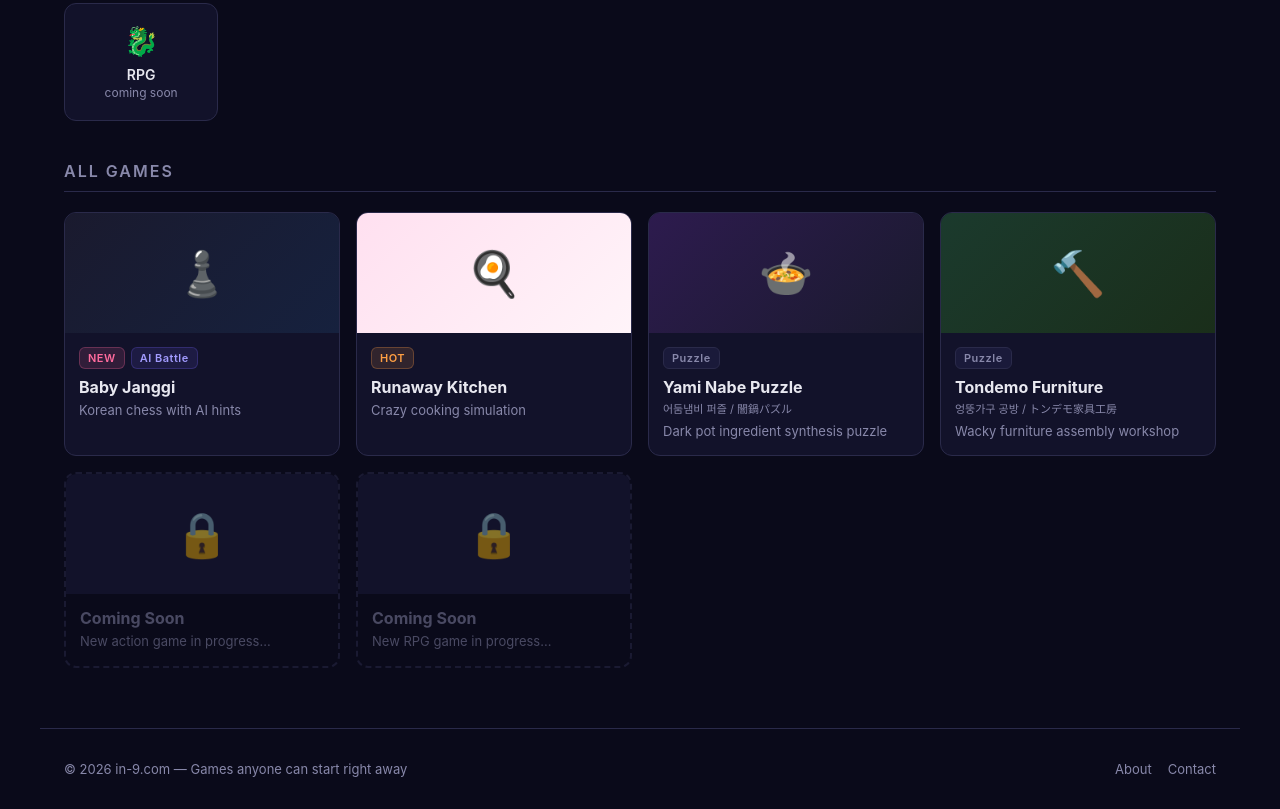
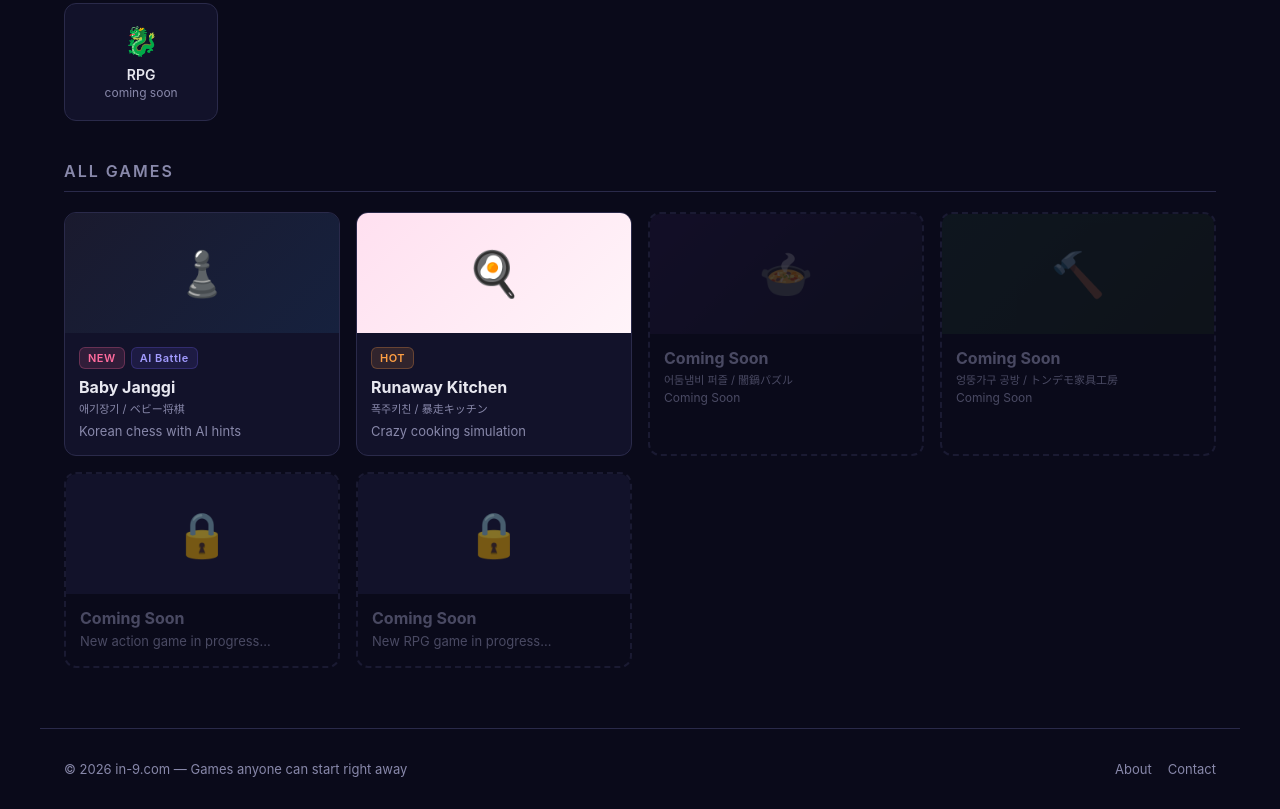
Before and after one commit to in9-git/game, a plain HTML site: page index.html in a window 1280 px wide. Shown: the part 1048-1857 px from the top of the page. Drawn offline with Linux system fonts and the light colour scheme.

Commit message:
어둠냄비/엉뚱가구 Coming Soon 전환, 그리드 부제목 추가, 게임수 조정

```diff
--- a/index.html
+++ b/index.html
@@ -380,7 +380,7 @@ body {
         <button onclick="setLang('en')" data-lang="en">EN</button>
       </div>
       <div class="header-stats">
-        <span data-i18n="games">게임 <span class="stat-num" id="totalGames">4</span></span>
+        <span data-i18n="games">게임 <span class="stat-num" id="totalGames">2</span></span>
         <span data-i18n="categories">카테고리 <span class="stat-num">8</span></span>
       </div>
     </div>
@@ -515,6 +515,7 @@ body {
           <span class="tag tag-ai" id="tag-grid-janggi-ai">AI</span>
         </div>
         <div class="game-card-title" id="janggi-grid-title">애기장기</div>
+        <div class="game-card-desc" id="janggi-grid-sub" style="font-size:11px;color:var(--text-dim);margin-bottom:4px;">ベビー将棋 / Baby Janggi</div>
         <div class="game-card-desc" id="janggi-grid-desc">AI 훈수와 함께하는 한국 전통 장기</div>
       </div>
     </a>
@@ -526,33 +527,28 @@ body {
           <span class="tag tag-hot">HOT</span>
         </div>
         <div class="game-card-title" id="kitchen-grid-title">폭주키친</div>
+        <div class="game-card-desc" id="kitchen-grid-sub" style="font-size:11px;color:var(--text-dim);margin-bottom:4px;">暴走キッチン / Runaway Kitchen</div>
         <div class="game-card-desc" id="kitchen-grid-desc">폭주 요리 합성 시뮬레이션</div>
       </div>
     </a>
 
-    <a class="game-card" href="puzzle/yaminabe/" data-cat="puzzle,casual">
-      <div class="game-card-banner" style="background: linear-gradient(135deg, #2d1b4e, #1a1a2e);">🍲</div>
+    <div class="game-card coming-soon" data-cat="puzzle,casual">
+      <div class="game-card-banner" style="background: linear-gradient(135deg, #2d1b4e, #1a1a2e); opacity:0.5;">🍲</div>
       <div class="game-card-body">
-        <div class="card-tags" style="margin-bottom:8px;">
-          <span class="tag tag-cat" id="tag-grid-yami">퍼즐</span>
-        </div>
-        <div class="game-card-title" id="yami-title">어둠냄비 퍼즐</div>
-        <div class="game-card-desc" id="yami-sub" style="font-size:11px;color:var(--text-dim);margin-bottom:4px;">闇鍋パズル / Yami Nabe Puzzle</div>
-        <div class="game-card-desc" id="yami-desc">마계의 어둠냄비 소재 합성 퍼즐</div>
+        <div class="game-card-title" id="yami-title" style="color:var(--text-dim);">어둠냄비 퍼즐</div>
+        <div class="game-card-desc" id="yami-sub" style="font-size:11px;color:var(--text-dim);">闇鍋パズル / Yami Nabe Puzzle</div>
+        <div class="game-card-desc" id="yami-desc" style="color:var(--text-dim);font-size:12px;">Coming Soon</div>
       </div>
-    </a>
+    </div>
 
-    <a class="game-card" href="puzzle/tondemo-kagu/" data-cat="puzzle,simulation">
-      <div class="game-card-banner" style="background: linear-gradient(135deg, #1b3a2d, #1a2e1a);">🔨</div>
+    <div class="game-card coming-soon" data-cat="puzzle,simulation">
+      <div class="game-card-banner" style="background: linear-gradient(135deg, #1b3a2d, #1a2e1a); opacity:0.5;">🔨</div>
       <div class="game-card-body">
-        <div class="card-tags" style="margin-bottom:8px;">
-          <span class="tag tag-cat" id="tag-grid-kagu">퍼즐</span>
-        </div>
-        <div class="game-card-title" id="kagu-title">엉뚱가구 공방</div>
-        <div class="game-card-desc" id="kagu-sub" style="font-size:11px;color:var(--text-dim);margin-bottom:4px;">トンデモ家具工房 / Tondemo Furniture</div>
-        <div class="game-card-desc" id="kagu-desc">엉뚱한 가구 조립 공방</div>
+        <div class="game-card-title" id="kagu-title" style="color:var(--text-dim);">엉뚱가구 공방</div>
+        <div class="game-card-desc" id="kagu-sub" style="font-size:11px;color:var(--text-dim);">トンデモ家具工房 / Tondemo Furniture</div>
+        <div class="game-card-desc" id="kagu-desc" style="color:var(--text-dim);font-size:12px;">Coming Soon</div>
       </div>
-    </a>
+    </div>
 
     <!-- Coming Soon placeholders -->
     <div class="game-card coming-soon" data-cat="action">
@@ -607,10 +603,10 @@ const I18N = {
     kitchenGridDesc: '폭주 요리 합성 시뮬레이션',
     yamiTitle: '어둠냄비 퍼즐',
     yamiSub: '闇鍋パズル / Yami Nabe Puzzle',
-    yamiDesc: '마계의 어둠냄비 소재 합성 퍼즐',
+    yamiDesc: 'Coming Soon',
     kaguTitle: '엉뚱가구 공방',
     kaguSub: 'トンデモ家具工房 / Tondemo Furniture',
-    kaguDesc: '엉뚱한 가구 조립 공방',
+    kaguDesc: 'Coming Soon',
     comingSoon: 'Coming Soon', actionSoon: '새로운 액션 게임 준비 중...', rpgSoon: '새로운 RPG 게임 준비 중...',
     allGames: '전체 게임',
     footer: '© 2026 in-9.com — 누구나 바로 시작할 수 있는 게임',
@@ -640,10 +636,10 @@ const I18N = {
     kitchenGridDesc: '暴走クッキングシミュレーション',
     yamiTitle: '闇鍋パズル',
     yamiSub: '어둠냄비 퍼즐 / Yami Nabe Puzzle',
-    yamiDesc: '魔界の闇鍋素材合成パズル',
+    yamiDesc: 'Coming Soon',
     kaguTitle: 'トンデモ家具工房',
     kaguSub: '엉뚱가구 공방 / Tondemo Furniture',
-    kaguDesc: 'おかしな家具組み立て工房',
+    kaguDesc: 'Coming Soon',
     comingSoon: 'Coming Soon', actionSoon: '新しいアクションゲーム準備中...', rpgSoon: '新しいRPGゲーム準備中...',
     allGames: '全ゲーム',
     footer: '© 2026 in-9.com — 誰でもすぐ遊べるゲーム',
@@ -673,10 +669,10 @@ const I18N = {
     kitchenGridDesc: 'Crazy cooking simulation',
     yamiTitle: 'Yami Nabe Puzzle',
     yamiSub: '어둠냄비 퍼즐 / 闇鍋パズル',
-    yamiDesc: 'Dark pot ingredient synthesis puzzle',
+    yamiDesc: 'Coming Soon',
     kaguTitle: 'Tondemo Furniture',
     kaguSub: '엉뚱가구 공방 / トンデモ家具工房',
-    kaguDesc: 'Wacky furniture assembly workshop',
+    kaguDesc: 'Coming Soon',
     comingSoon: 'Coming Soon', actionSoon: 'New action game in progress...', rpgSoon: 'New RPG game in progress...',
     allGames: 'All Games',
     footer: '© 2026 in-9.com — Games anyone can start right away',
@@ -726,11 +722,13 @@ function applyI18N() {
     'cat-sim': L.catSim, 'cat-strategy': L.catStrategy, 'cat-casual': L.catCasual,
     'cat-action': L.catAction, 'cat-rpg': L.catRPG,
     'janggi-grid-title': L.janggiGrid,
+    'janggi-grid-sub': L.janggiSub,
     'janggi-grid-desc': L.janggiGridDesc,
     'kitchen-grid-title': L.kitchenGrid,
+    'kitchen-grid-sub': L.kitchenSub,
     'kitchen-grid-desc': L.kitchenGridDesc,
-    'yami-title': L.yamiTitle, 'yami-sub': L.yamiSub, 'yami-desc': L.yamiDesc,
-    'kagu-title': L.kaguTitle, 'kagu-sub': L.kaguSub, 'kagu-desc': L.kaguDesc,
+    'yami-title': L.yamiTitle, 'yami-sub': L.yamiSub, 'yami-desc': L.yamiDesc || L.comingSoon,
+    'kagu-title': L.kaguTitle, 'kagu-sub': L.kaguSub, 'kagu-desc': L.kaguDesc || L.comingSoon,
     'action-soon': L.actionSoon, 'rpg-soon': L.rpgSoon,
     'all-games-title': L.allGames,
     'footer-text': L.footer,
@@ -746,7 +744,7 @@ function applyI18N() {
   // Header stats
   const statsGames = document.querySelector('[data-i18n="games"]');
   const statsCats = document.querySelector('[data-i18n="categories"]');
-  if (statsGames) statsGames.innerHTML = `${L.games} <span class="stat-num" id="totalGames">4</span>`;
+  if (statsGames) statsGames.innerHTML = `${L.games} <span class="stat-num" id="totalGames">2</span>`;
   if (statsCats) statsCats.innerHTML = `${L.categories} <span class="stat-num">8</span>`;
   // Coming soon
   document.querySelectorAll('.coming-soon .game-card-title').forEach(el => el.textContent = L.comingSoon);
```
Also changed, not shown: board/janggi/img/Green_Cha.png, board/janggi/img/Green_King.png, board/janggi/img/Green_Ma.png, board/janggi/img/Green_Po.png, board/janggi/img/Green_Sa.png, board/janggi/img/Green_Sang.png, board/janggi/img/Green_Zol.png, board/janggi/img/Red_Byung.png, board/janggi/img/Red_Cha.png, board/janggi/img/Red_King.png, board/janggi/img/Red_Ma.png, board/janggi/img/Red_Po.png, board/janggi/img/Red_Sa.png, board/janggi/img/Red_Sang.png.
